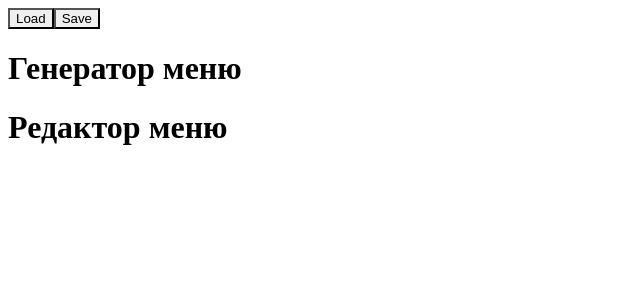
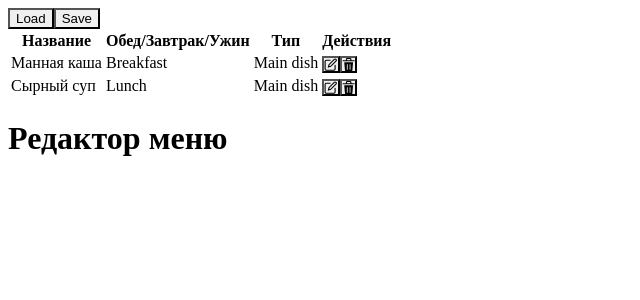
Before and after one commit to takttusur/frontend, a Next.js app: page /MealPlanner in a window 1280 px wide. Shown: the top 300 px of the page, without its empty margins (0-640 px from the left). Built offline with nearby package versions, Linux system fonts and the light colour scheme.

Commit message:
Добавил структуру данных и вывод таблицы рецептов

```diff
--- /dev/null
+++ b/src/components/MealPlanner/Data/recipes.json
@@ -0,0 +1,62 @@
+{
+  "recipes": [
+    {
+      "id": 1,
+      "name": "Манная каша",
+      "suggestedFor": ["Breakfast"],
+      "dishType": "Main dish",
+      "ingredients": [
+        {
+          "name": "Молоко",
+          "Qty": 100,
+          "Units": "Millilitres"
+        },
+        {
+          "name": "Манная крупа",
+          "Qty": 100,
+          "Units": "Gram"
+        },
+        {
+          "name": "Сахар",
+          "Qty": 2,
+          "Units": "Tablespoons"
+        },
+        {
+          "name": "Масло",
+          "Qty": 1,
+          "Units": "Tablespoon"
+        }
+      ],
+      "cookingGuide": "Taxt"
+    },
+    {
+      "id": 2,
+      "name": "Сырный суп",
+      "suggestedFor": ["Lunch"],
+      "dishType": "Main dish",
+      "ingredients": [
+        {
+          "name": "Картофель",
+          "Qty": 300,
+          "Units": "Gram"
+        },
+        {
+          "name": "Лук",
+          "Qty": 1,
+          "Units": "Units"
+        },
+        {
+          "name": "Молоко",
+          "Qty": 100,
+          "Units": "Gram"
+        },
+        {
+          "name": "Масло",
+          "Qty": 100,
+          "Units": "Gram"
+        }
+      ],
+      "cookingGuide": "Base64EncodedMarkdownText2"
+    }
+  ]
+}
--- a/src/components/MealPlanner/RecipeTableComponent.tsx
+++ b/src/components/MealPlanner/RecipeTableComponent.tsx
@@ -1,8 +1,72 @@
+import React, { useState, useEffect } from 'react';
+import {
+  Table,
+  Thead,
+  Tbody,
+  Tr,
+  Th,
+  Td,
+  IconButton,
+  Text,
+  Box,
+  Button,
+} from '@chakra-ui/react';
+import { EditIcon, DeleteIcon } from '@chakra-ui/icons';
+import data from './Data/recipes.json';
 
-export default function MainPage() {
-    return (
-          <>
-              <h1> Генератор меню</h1>
-          </>
-    );
-  }
+const RecipeTableComponent = () => {
+  const [recipes, setRecipes] = useState(data.recipes);
+
+  const editRecipe = (recipeId) => {
+
+  };
+
+  const deleteRecipe = (recipeId) => {
+
+  const updatedRecipes = recipes.filter((recipe) => recipe.id !== recipeId);
+
+
+  setRecipes(updatedRecipes);
+
+  const updatedData = { ...data, recipes: updatedRecipes };
+
+  };
+
+  return (
+    <Table variant="striped" colorScheme="teal">
+      <Thead>
+        <Tr>
+          <Th>Название</Th>
+          <Th>Обед/Завтрак/Ужин</Th>
+          <Th>Тип</Th>
+          <Th>Действия</Th>
+        </Tr>
+      </Thead>
+      <Tbody>
+        {recipes.map((recipe) => (
+          <Tr key={recipe.id}>
+            <Td>{recipe.name}</Td>
+            <Td>{recipe.suggestedFor.join(', ')}</Td>
+            <Td>{recipe.dishType}</Td>
+            <Td>
+              <IconButton
+                aria-label="Edit recipe"
+                icon={<EditIcon />}
+                onClick={() => editRecipe(recipe.id)}
+                colorScheme="teal"
+              />
+              <IconButton
+                aria-label="Delete recipe"
+                icon={<DeleteIcon />}
+                onClick={() => deleteRecipe(recipe.id)}
+                colorScheme="red"
+              />
+            </Td>
+          </Tr>
+        ))}
+      </Tbody>
+    </Table>
+  );
+};
+
+export default RecipeTableComponent;
```
